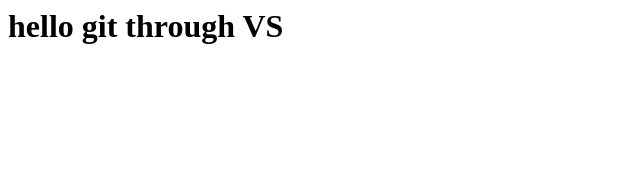
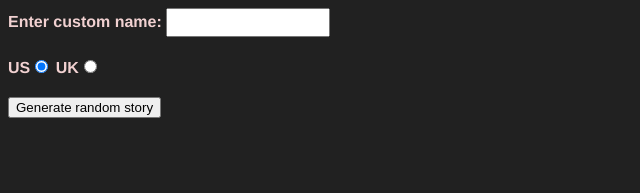
Before and after one commit to 001hari/newPro, a plain HTML site: page index.html in a window 1280 px wide. Shown: the whole page, without its empty margins (0-640 px from the left). Drawn offline with Linux system fonts and the light colour scheme.

Commit message:
commit on 24 Nov

```diff
--- a/index.html
+++ b/index.html
@@ -1 +1,56 @@
-<h1>hello git through VS</h1>
+<!DOCTYPE html>
+<html lang="en-us">
+  <head>
+    <meta charset="utf-8" />
+    <meta name="viewport" content="width=device-width" />
+
+    <title>Silly story generator</title>
+
+    <style>
+      body {
+        font-family: helvetica, sans-serif;
+        width: 350px;
+        background-color: #212121;
+        color: #f1d1d1;
+      }
+
+      label {
+        font-weight: bold;
+      }
+
+      div {
+        padding-bottom: 20px;
+      }
+
+      input[type="text"] {
+        padding: 5px;
+        width: 150px;
+      }
+
+      p {
+        background: #ffc125;
+        color: #5e2612;
+        padding: 10px;
+        visibility: hidden;
+      }
+    </style>
+  </head>
+
+  <body>
+    <div>
+      <label for="customname">Enter custom name:</label>
+      <input id="customname" type="text" placeholder="" />
+    </div>
+    <div>
+      <label for="us">US</label
+      ><input id="us" type="radio" name="ukus" value="us" checked />
+      <label for="uk">UK</label
+      ><input id="uk" type="radio" name="ukus" value="uk" />
+    </div>
+    <div>
+      <button class="randomize">Generate random story</button>
+    </div>
+    <!-- Thanks a lot to Willy Aguirre for his help with the code for this assessment -->
+    <p class="story"></p>
+  </body>
+</html>
--- /dev/null
+++ b/style.css
@@ -0,0 +1,21 @@
+*{
+    background-color: #212121;
+    color: #f1f1f1f1;
+    box-sizing: border-box;
+    padding: 0px;
+
+}
+
+div{
+    padding: 10px;
+    height: 90vh;
+    display: flexbox;
+
+}
+
+.header{
+    justify-content: center;
+    align-items: center;
+
+
+}
```
